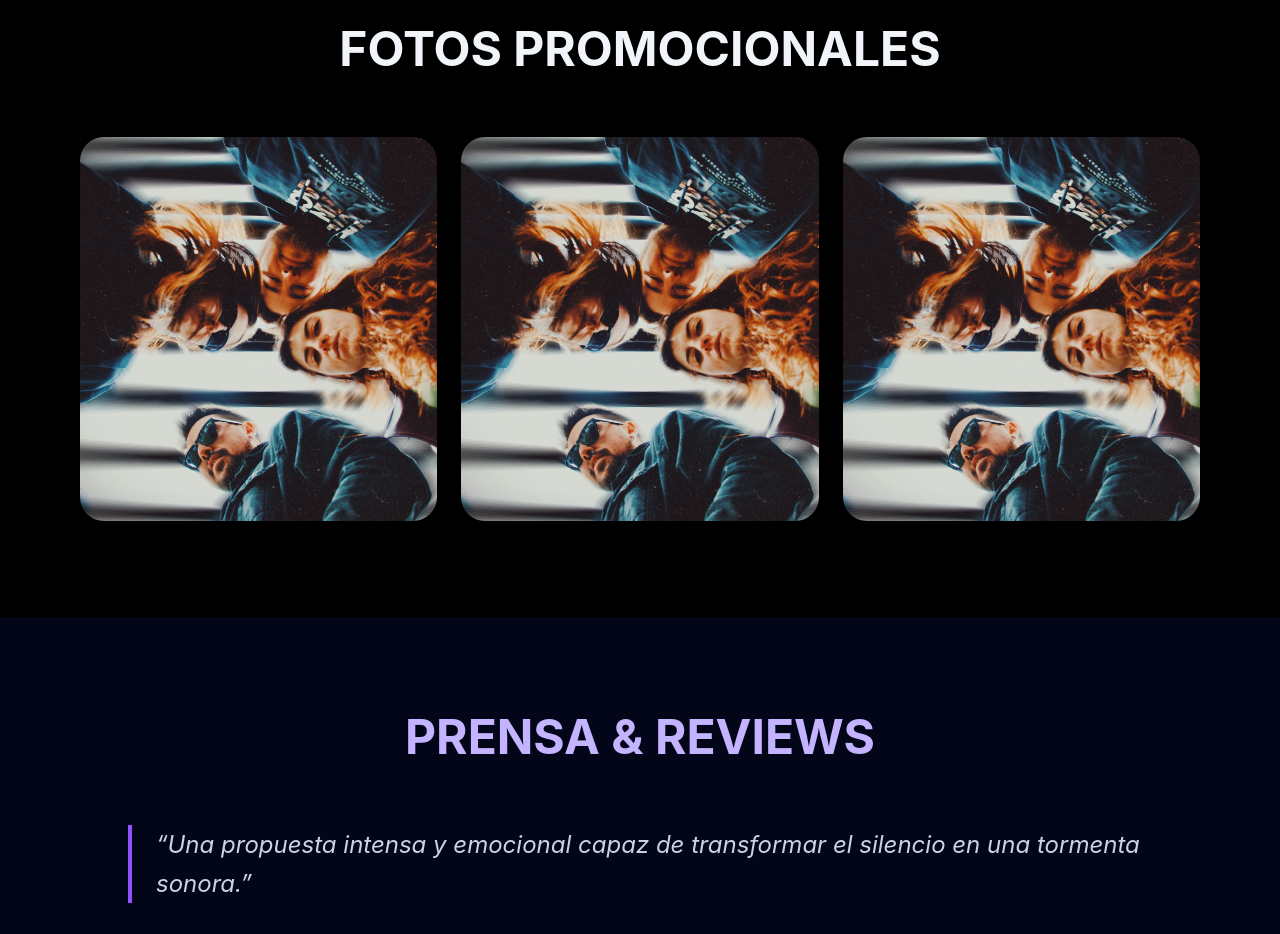
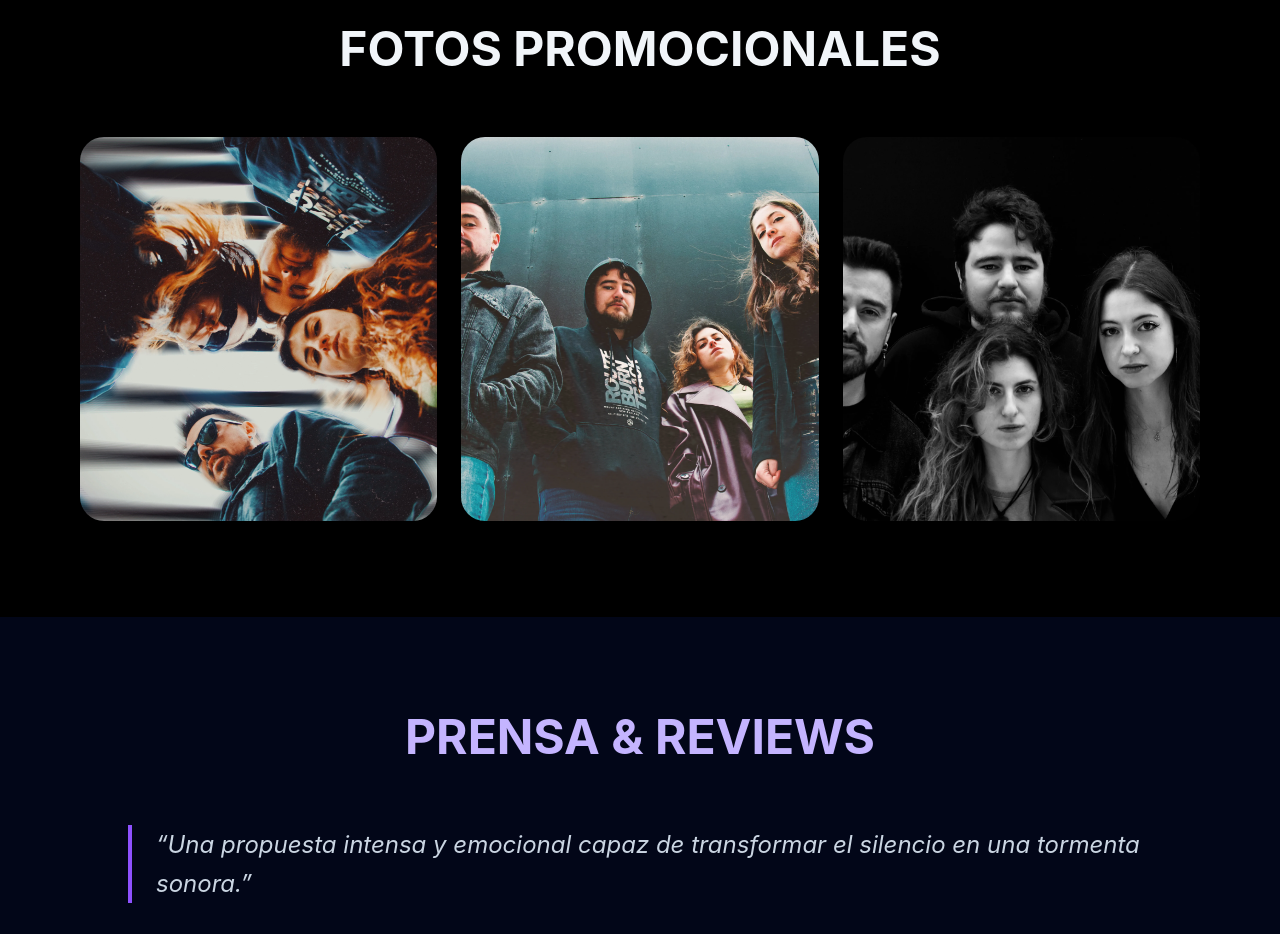
Before and after one commit to perseidamusic/perseida-epk, a React (Vite) app: page / in a window 1280 px wide. Shown: the part 2780-3714 px from the top of the page. Built offline with nearby package versions, Linux system fonts and the light colour scheme.

Commit message:
Update App.jsx

```diff
--- a/src/App.jsx
+++ b/src/App.jsx
@@ -1,6 +1,8 @@
 import hero from './assets/hero.webp'
 import photo1 from './assets/foto_1.webp'
 import photo2 from './assets/Perseida_foto_02.webp'
+import photo3 from './assets/Perseida_foto_03.webp'
+import photo4 from './assets/Perseida_foto_04.webp'
 
 export default function PerseidaEPK() {
   return (
@@ -163,18 +165,22 @@ export default function PerseidaEPK() {
           </h2>
 
           <div className="grid md:grid-cols-3 gap-6">
-            {[
-              'https://images.unsplash.com/photo-1493225457124-a3eb161ffa5f?q=80&w=1200&auto=format&fit=crop',
-              'https://images.unsplash.com/photo-1501612780327-45045538702b?q=80&w=1200&auto=format&fit=crop',
-              'https://images.unsplash.com/photo-1511379938547-c1f69419868d?q=80&w=1200&auto=format&fit=crop',
-            ].map((img, i) => (
-              <img
-                key={i}
-                src={photo2}
-                alt="PERSEIDA"
+            <img
+              src={photo2}
+              alt="Perseida - Foto promo 01"
+              className="rounded-3xl object-cover h-64 md:h-96 w-full hover:scale-105 transition-all duration-500"
+            />
+            <img
+                 src={photo3}
+                alt="Perseida - Foto promo 02"
                 className="rounded-3xl object-cover h-64 md:h-96 w-full hover:scale-105 transition-all duration-500"
-              />
-            ))}
+            />
+
+            <img
+               src={photo4}
+                alt="Perseida - Foto promo 03"
+                className="rounded-3xl object-cover h-64 md:h-96 w-full hover:scale-105 transition-all duration-500"
+             />
           </div>
         </div>
       </section>
```
